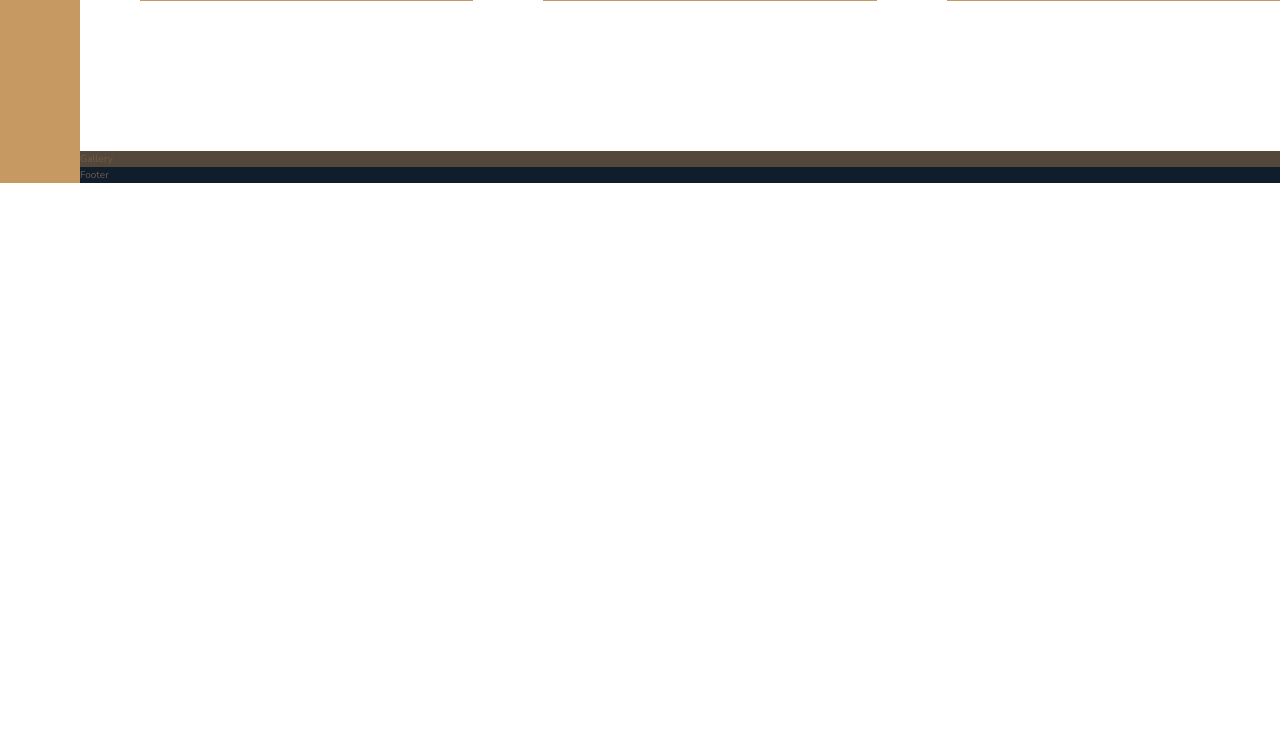
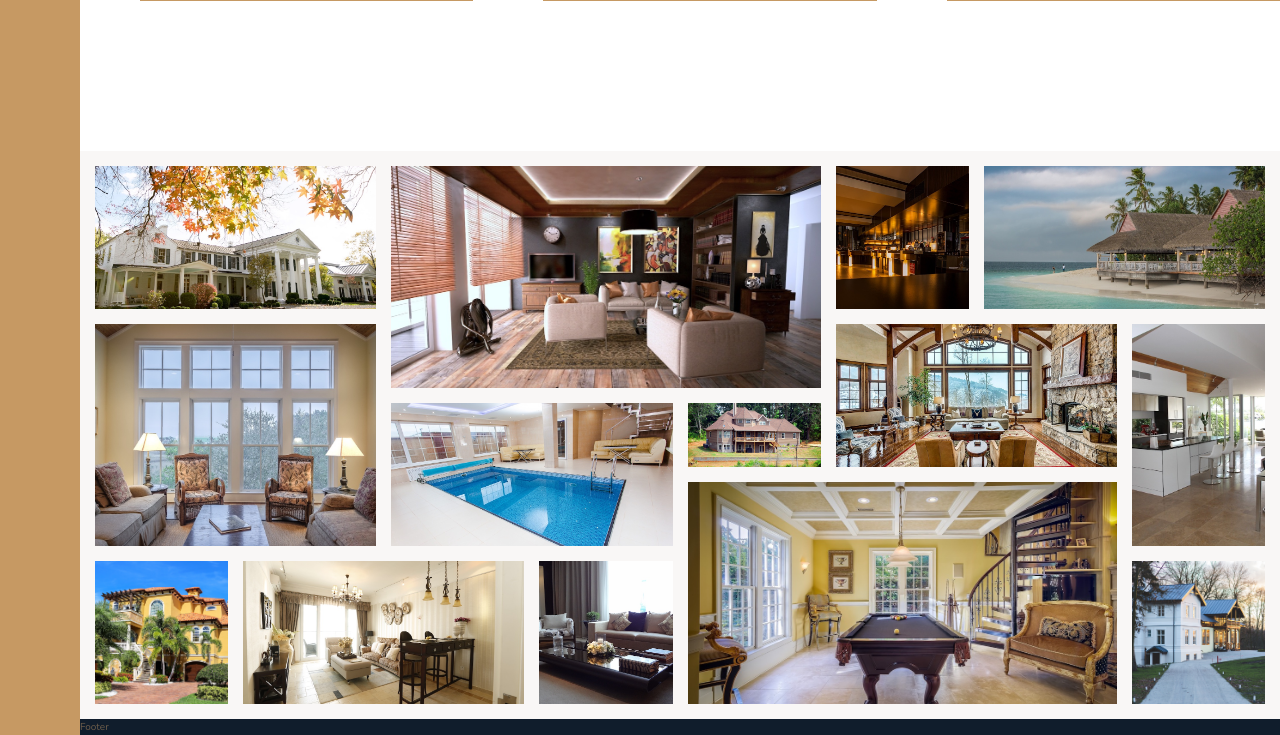
Before and after one commit to yasinalikhan/nexter, a PHP site: page / in a window 1280 px wide. Shown: the part 2948-3683 px from the top of the page. Before the commit the page ends 3131 px from the top, so only its background shows below. Run offline with PHP 8.4, Linux system fonts and the light colour scheme.

Commit message:
gallery section

```diff
--- a/css/style.css
+++ b/css/style.css
@@ -198,8 +198,60 @@ body {
     grid-column: 1 / -1; }
 
 .gallery {
-  background-color: #54483A;
-  grid-column: full-start / full-end; }
+  background-color: #f9f7f6;
+  grid-column: full-start / full-end;
+  display: grid;
+  grid-template-columns: repeat(8, 1fr);
+  grid-template-rows: repeat(7, 5vw);
+  grid-gap: 1.5rem;
+  padding: 1.5rem; }
+  .gallery_item--1 {
+    grid-row: 1 / span 2;
+    grid-column: 1 / span 2; }
+  .gallery_item--2 {
+    grid-row: 1 / span 3;
+    grid-column: 3 / span 3; }
+  .gallery_item--3 {
+    grid-row: 1 / span 2;
+    grid-column: 6 / 7; }
+  .gallery_item--4 {
+    grid-row: 1 / span 2;
+    grid-column: 7 / span 2; }
+  .gallery_item--5 {
+    grid-row: 3 / span 3;
+    grid-column: 1 / span 2; }
+  .gallery_item--6 {
+    grid-row: 4 / span 2;
+    grid-column: 3 / span 2; }
+  .gallery_item--7 {
+    grid-row: 4 / 5;
+    grid-column: 5 / 6; }
+  .gallery_item--8 {
+    grid-row: 3 / span 2;
+    grid-column: 6 / span 2; }
+  .gallery_item--9 {
+    grid-row: 3 / span 3;
+    grid-column: 8 / 9; }
+  .gallery_item--10 {
+    grid-row: 6 / span 2;
+    grid-column: 1 / 2; }
+  .gallery_item--11 {
+    grid-row: 6 / span 2;
+    grid-column: 2  / span 2; }
+  .gallery_item--12 {
+    grid-row: 6 / span 2;
+    grid-column: 4 / 5; }
+  .gallery_item--13 {
+    grid-row: 5 / span 3;
+    grid-column: 5 / span 3; }
+  .gallery_item--14 {
+    grid-row: 6 / span 2;
+    grid-column: 8 / 9; }
+  .gallery_img {
+    width: 100%;
+    height: 100%;
+    object-fit: cover;
+    display: block; }
 
 .footer {
   background-color: #101d2c;
--- a/index.html
+++ b/index.html
@@ -84,7 +84,7 @@
     </section>
     <div class="story_pictures">
         <img src="img/story-1.jpeg" alt="couple with new ouse" class="story_img--1">
-        <img src="img/story-2.jpeg"  alt="couple with new ouse" class="story_img--2">
+        <img src="img/story-2.jpeg" alt="couple with new ouse" class="story_img--2">
     </div>
     <div class="story_content">
         <h3 class="heading-3 mb-sm">happy custommers</h3>
@@ -207,7 +207,7 @@
                 <svg>
                     <use xlink:href="img/sprite.svg#icon-profile-male"></use>
                 </svg>
-                    <p>6  rooms</p>
+                <p>6 rooms</p>
             </div>
             <div class="home_area">
                 <svg>
@@ -286,9 +286,51 @@
                 <p>$200,000</p>
             </div>
             <button class="btn home_btn">Contact rellator </button>
+        </div>
     </section>
     <section class="gallery">
-        Gallery
+       <figure class="gallery_item gallery_item--1">
+           <img src="img/gal-1.jpeg" alt="Gallery image 1" class="gallery_img">
+       </figure>
+       <figure class="gallery_item gallery_item--2">
+           <img src="img/gal-2.jpeg" alt="Gallery image 2" class="gallery_img">
+       </figure>
+       <figure class="gallery_item gallery_item--3">
+           <img src="img/gal-3.jpeg" alt="Gallery image 3" class="gallery_img">
+       </figure>
+       <figure class="gallery_item gallery_item--4">
+           <img src="img/gal-4.jpeg" alt="Gallery image 4" class="gallery_img">
+       </figure>
+       <figure class="gallery_item gallery_item--5">
+           <img src="img/gal-5.jpeg" alt="Gallery image 5" class="gallery_img">
+       </figure>
+       <figure class="gallery_item gallery_item--6">
+           <img src="img/gal-6.jpeg" alt="Gallery image 6" class="gallery_img">
+       </figure>
+       <figure class="gallery_item gallery_item--7">
+           <img src="img/gal-7.jpeg" alt="Gallery image 7" class="gallery_img">
+       </figure>
+       <figure class="gallery_item gallery_item--8">
+           <img src="img/gal-8.jpeg" alt="Gallery image 8" class="gallery_img">
+       </figure>
+       <figure class="gallery_item gallery_item--9">
+           <img src="img/gal-9.jpeg" alt="Gallery image 9" class="gallery_img">
+       </figure>
+       <figure class="gallery_item gallery_item--10">
+           <img src="img/gal-10.jpeg" alt="Gallery image 10" class="gallery_img">
+       </figure>
+       <figure class="gallery_item gallery_item--11">
+           <img src="img/gal-11.jpeg" alt="Gallery image 11" class="gallery_img">
+       </figure>
+       <figure class="gallery_item gallery_item--12">
+           <img src="img/gal-12.jpeg" alt="Gallery image 12" class="gallery_img">
+       </figure>
+       <figure class="gallery_item gallery_item--13">
+           <img src="img/gal-13.jpeg" alt="Gallery image13" class="gallery_img">
+       </figure>
+       <figure class="gallery_item gallery_item--14">
+           <img src="img/gal-14.jpeg" alt="Gallery image 14" class="gallery_img">
+       </figure>
     </section>
     <footer class="footer">
         Footer
```
Also changed, not shown: sass/_gallery.scss (+74 -1 lines). Lines whose indentation alone changed are shown as unchanged.
